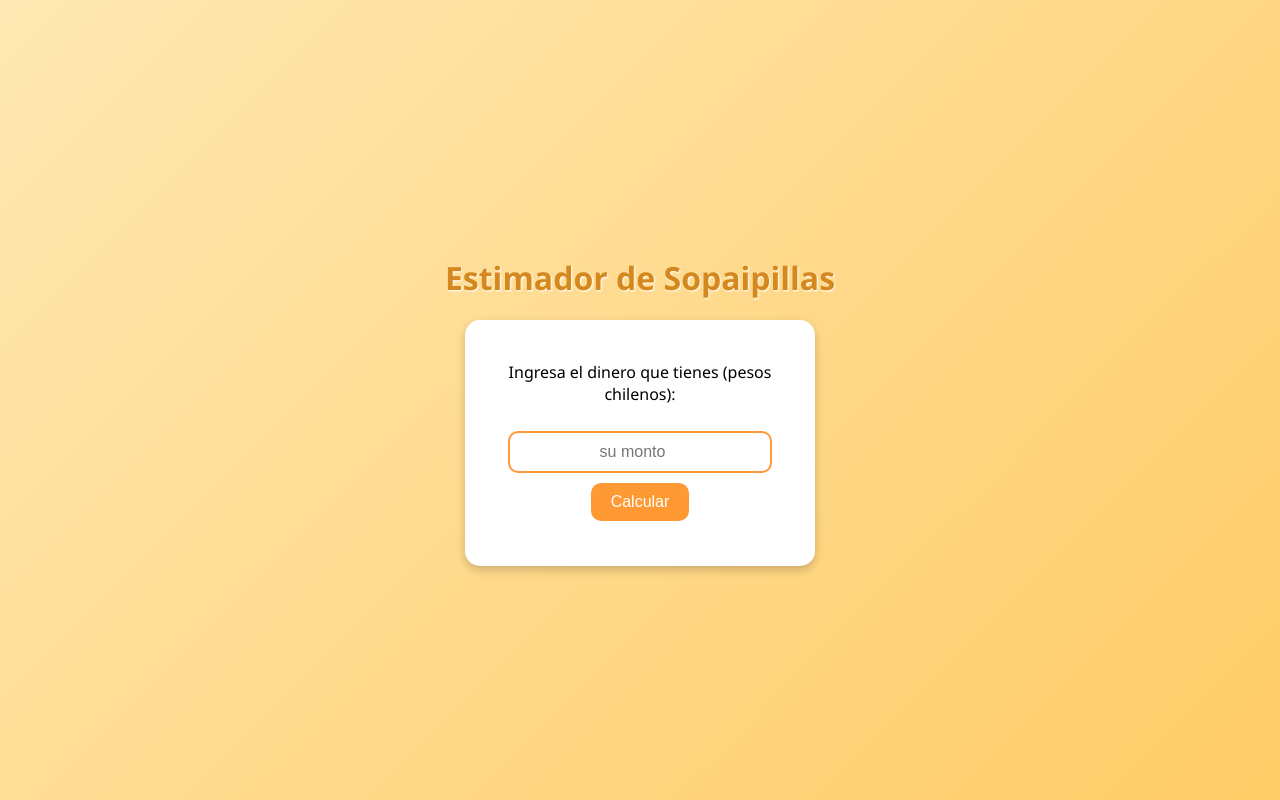
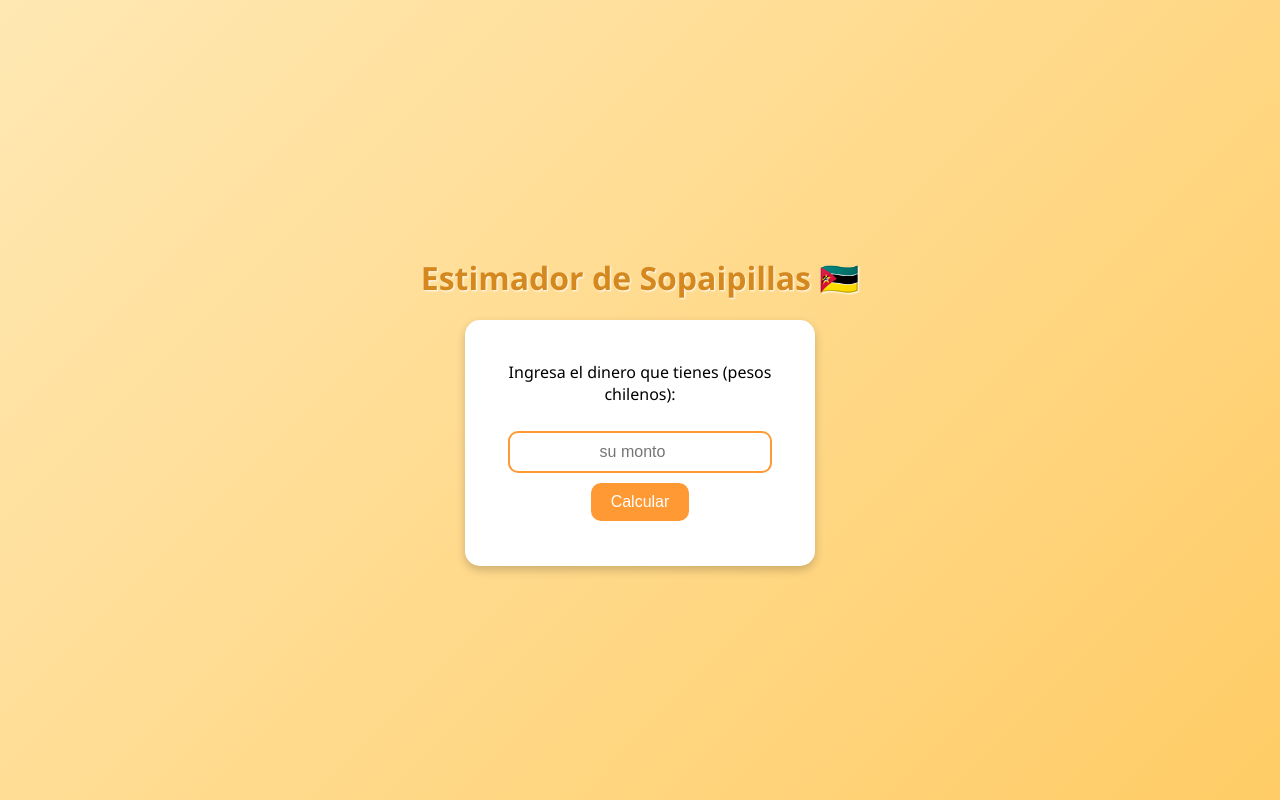
Before and after one commit to tafersio/vautismo, a plain HTML site: page index.html in a window 1280 px wide. Drawn offline with Linux system fonts and the light colour scheme.

Commit message:
Update index.html

```diff
--- a/index.html
+++ b/index.html
@@ -3,7 +3,7 @@
 <head>
   <meta charset="UTF-8">
   <meta name="viewport" content="width=device-width, initial-scale=1.0">
-  <title>Estimador de Sopaipillas </title>
+  <title>Estimador de Sopaipillas(oye gonza) </title>
   <style>
     body {
       font-family: 'Segoe UI', sans-serif;
@@ -58,7 +58,7 @@
 </head>
 <body>
 
-  <h1> Estimador de Sopaipillas</h1>
+  <h1> Estimador de Sopaipillas 🇲🇿</h1>
   <div class="container">
     <p>Ingresa el dinero que tienes (pesos chilenos):</p>
     <input type="number" id="monto" placeholder="su monto">
```
